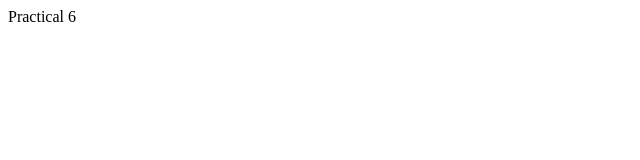
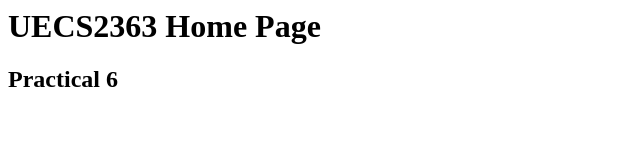
Before and after one commit to Jia-Yong/LearningGitWebsite, a plain HTML site: page index.html in a window 1280 px wide. Shown: the whole page, without its empty margins (0-640 px from the left). Drawn offline with Linux system fonts and the light colour scheme.

Commit message:
Update index.html

```diff
--- a/index.html
+++ b/index.html
@@ -3,6 +3,7 @@
 <title>Learning Git Website</title>
 </head>
 <body>
-<p>Practical 6</p>
+<h1>UECS2363 Home Page</h1>
+<h2>Practical 6</h2>
 </body>
 </html>
```
